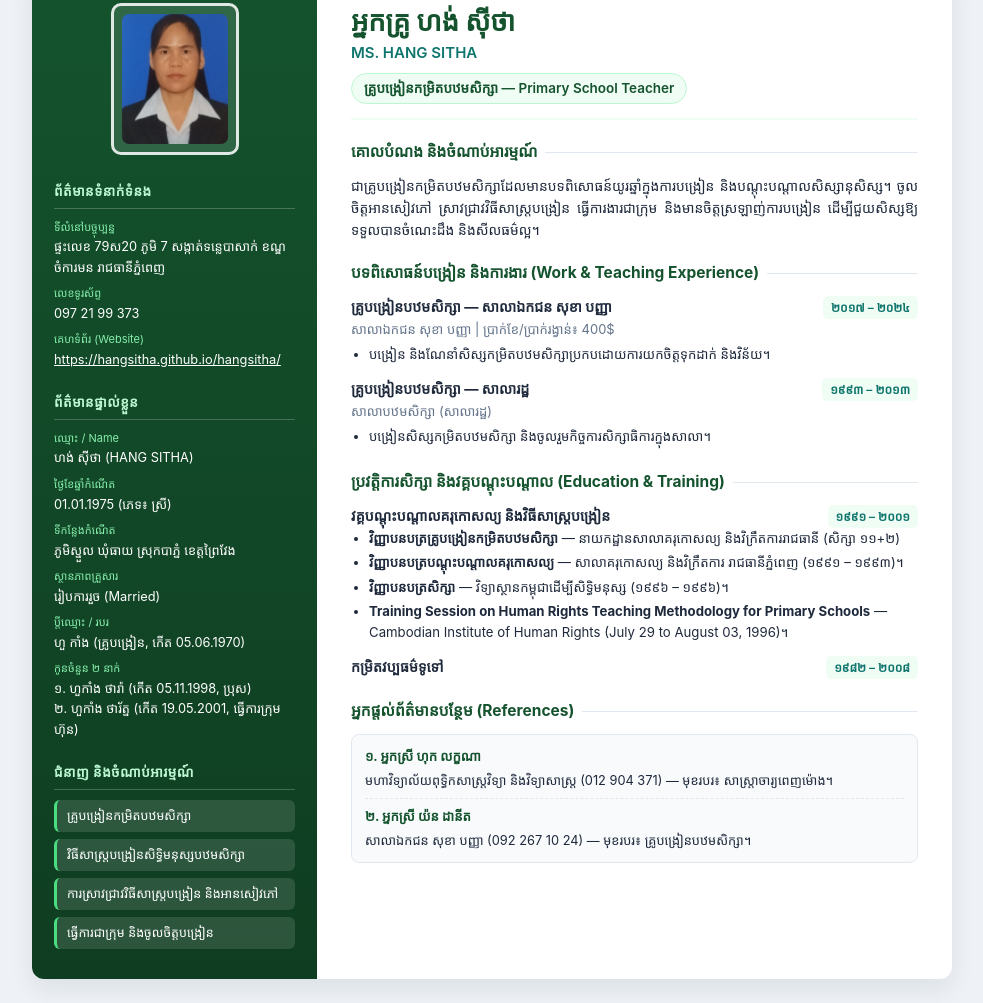
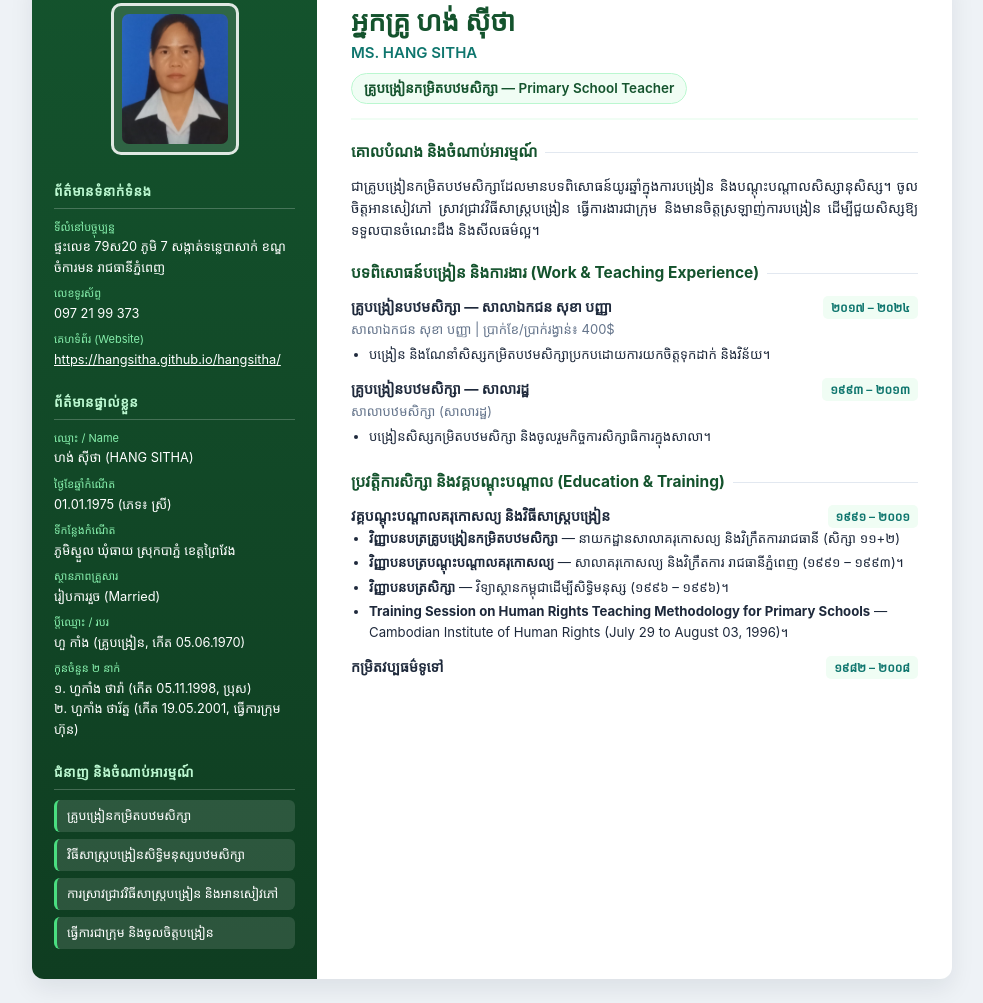
Before and after one commit to hangsitha/hangsitha_cv, a plain HTML site: page index.html in a window 1280 px wide. Shown: the part 133-1136 px from the top of the page, without its empty margins (148-1131 px from the left). Drawn offline with Linux system fonts and the light colour scheme; a web font is replaced by a local one.

Commit message:
Update index.html

```diff
--- a/index.html
+++ b/index.html
@@ -534,20 +534,6 @@
           </div>
         </div>
       </div>
-
-      <div>
-        <h2 class="section-title">អ្នកផ្តល់ព័ត៌មានបន្ថែម (References)</h2>
-        <div class="card-box">
-          <div class="ref-item">
-            <strong>១. អ្នកស្រី ហុក លក្ខណា</strong>
-            មហាវិទ្យាល័យពុទ្ធិកសាស្ត្រវិទ្យា និងវិទ្យាសាស្ត្រ (012 904 371) — មុខរបរ៖ សាស្ត្រាចារ្យពេញម៉ោង។
-          </div>
-          <div class="ref-item">
-            <strong>២. អ្នកស្រី យ៉ន ដានីត</strong>
-            សាលាឯកជន សុខា បញ្ញា (092 267 10 24) — មុខរបរ៖ គ្រូបង្រៀនបឋមសិក្សា។
-          </div>
-        </div>
-      </div>
     </section>
   </main>
 
```
